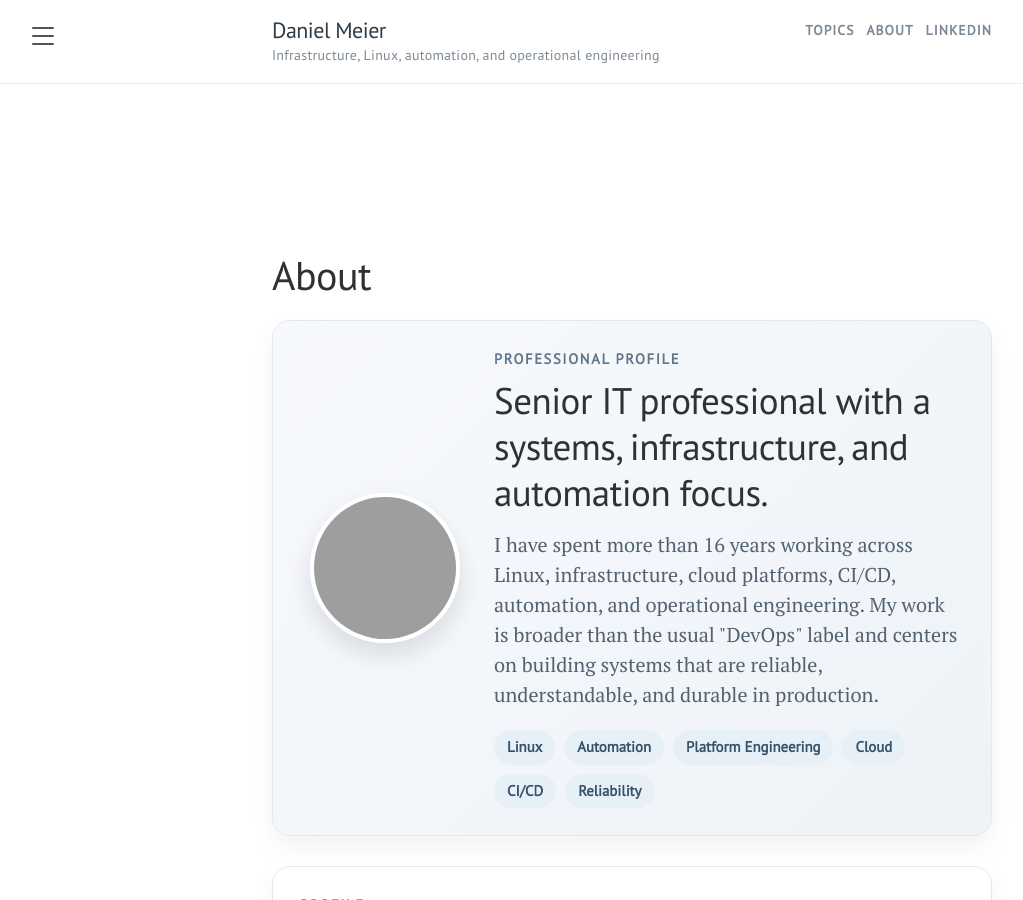
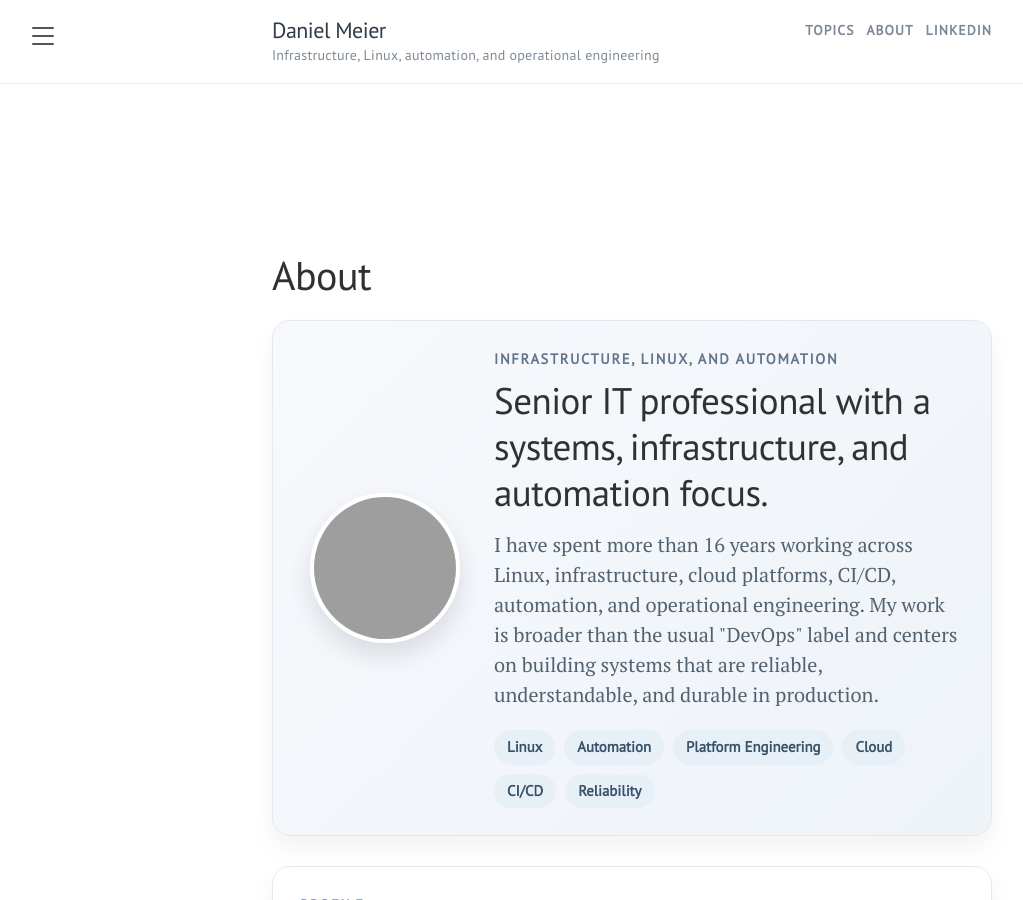
Before and after one commit to dme86/dme86.github.io, a Jekyll site: the page built from about.md, in a window 1280 px wide and 900 px high. Shown: the whole window, without its empty margins (8-1031 px from the left). Built offline with Jekyll 4.4.1, drawn with Linux system fonts in a browser that asks for light colours; grey boxes are pictures that could not be loaded.

Commit message:
Adjust about page hero label

```diff
--- a/about.md
+++ b/about.md
@@ -10,7 +10,7 @@ title: About
     </div>
 
     <div class="about-hero-copy">
-      <p class="about-kicker">Professional Profile</p>
+      <p class="about-kicker">Infrastructure, Linux, and Automation</p>
       <h2 class="about-heading">Senior IT professional with a systems, infrastructure, and automation focus.</h2>
       <p class="about-lede">
         I have spent more than 16 years working across Linux, infrastructure, cloud platforms, CI/CD, automation,
```
